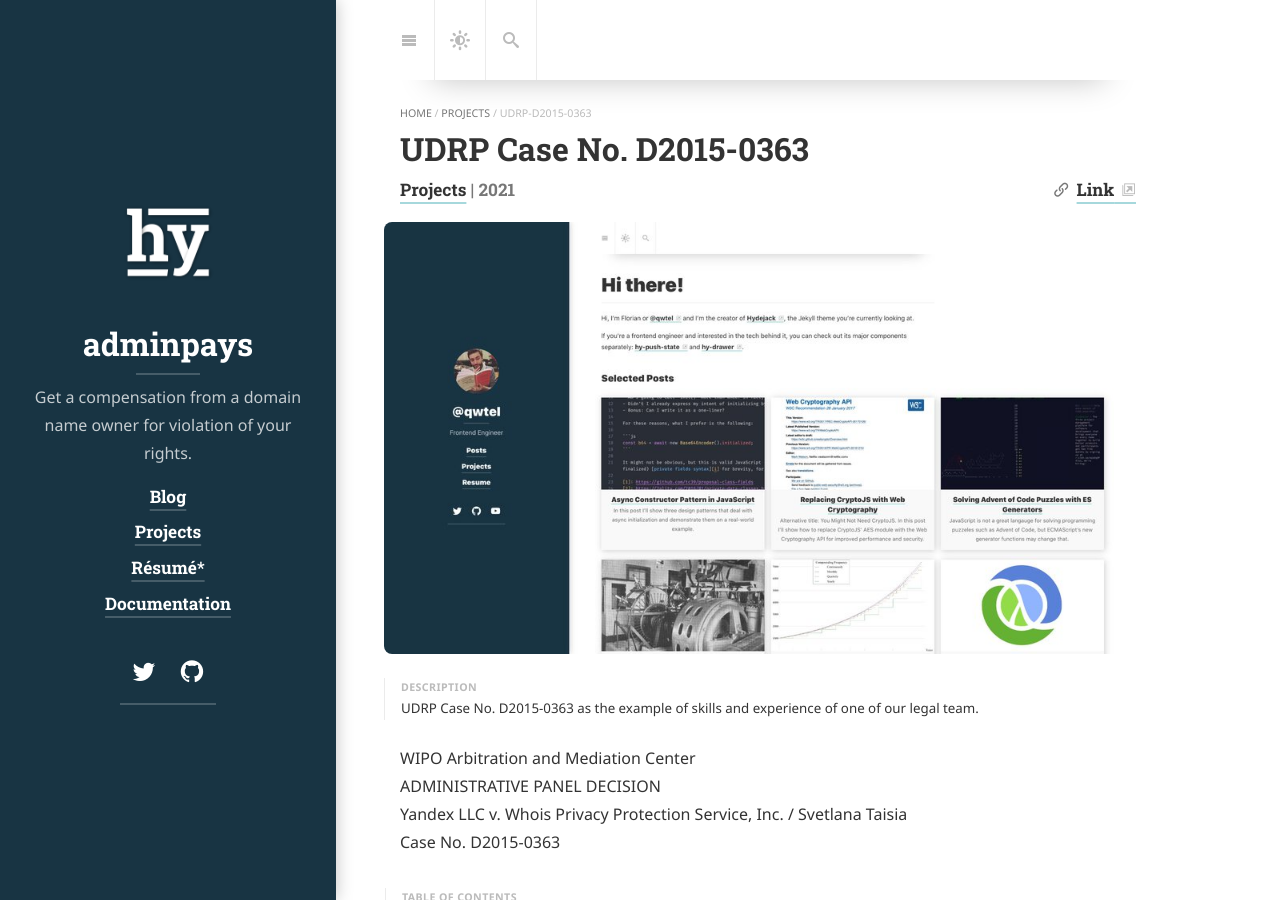
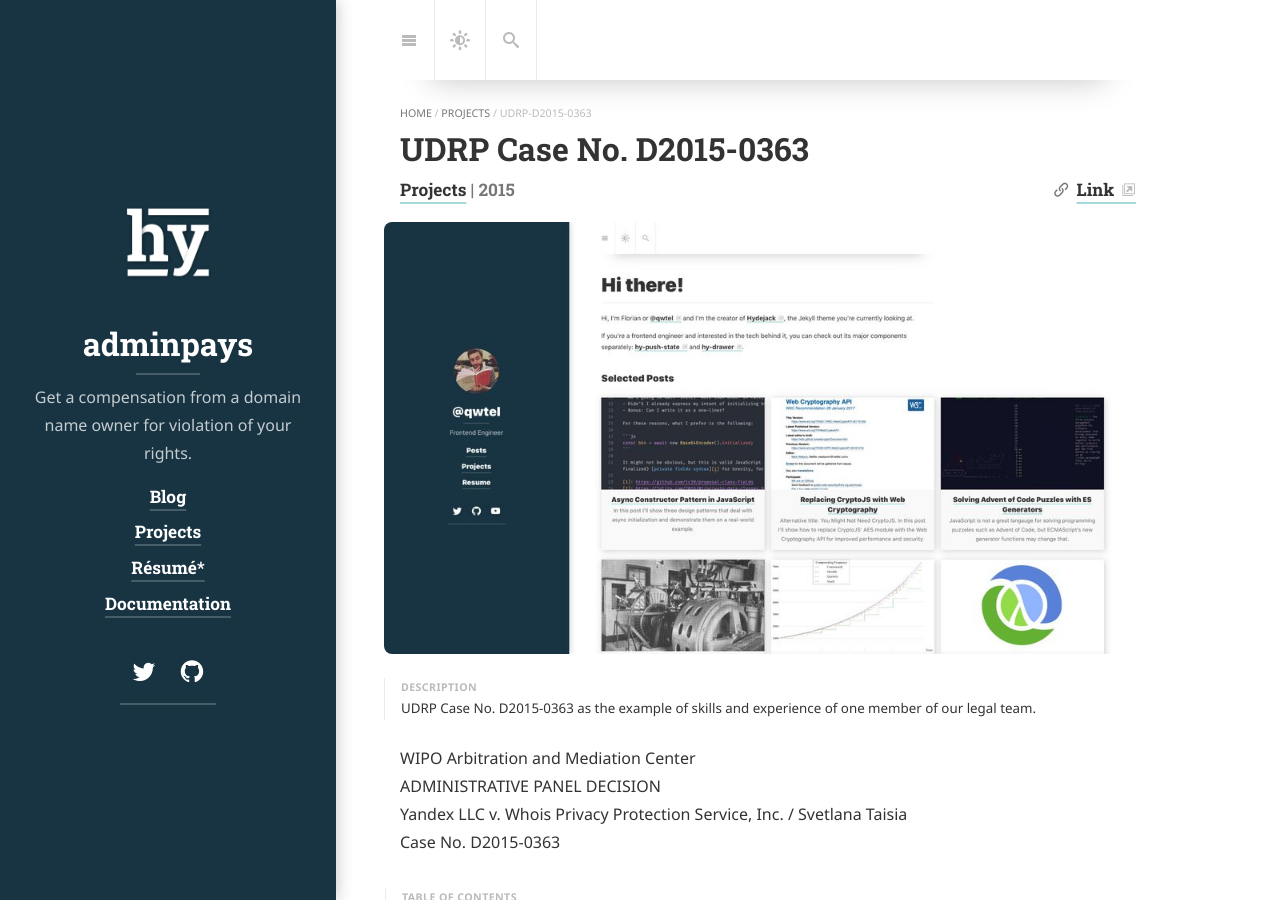
Before and after one commit to xCounsel/adminpays, a Jekyll site: the page built from _projects/udrp-d2015-0363.md, in a window 1280 px wide and 900 px high. Built offline with Jekyll 4.4.1, drawn with Linux system fonts in a browser that asks for light colours; cached includes are drawn as plain includes; nearby versions of some CDN libraries; some web fonts are replaced; library files that are not in the unit come from our copies.

Commit message:
Update udrp-d2015-0363.md

```diff
--- a/_projects/udrp-d2015-0363.md
+++ b/_projects/udrp-d2015-0363.md
@@ -3,8 +3,8 @@
 title: 'UDRP Case No. D2015-0363'
 caption: UDRP  Case No. D2015-0363.
 description: >
-   UDRP  Case No. D2015-0363 as the example of skills and experience of one of our legal team.
-date: 18 July 2021
+   UDRP  Case No. D2015-0363 as the example of skills and experience of one member of our legal team.
+date: 5 May 2015
 image:
   path: /assets/img/projects/qwtel.jpg
   srcset:
```
